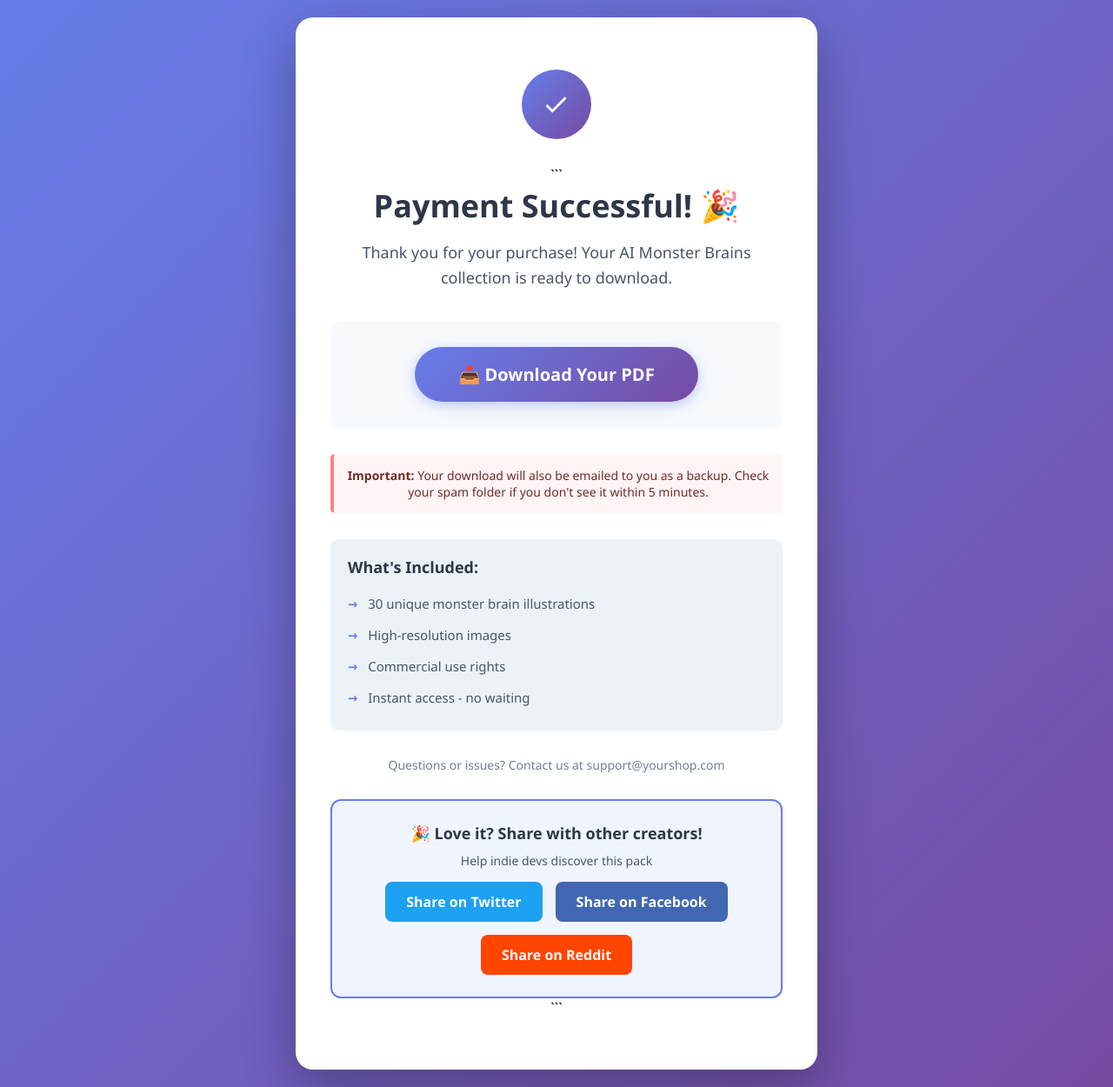
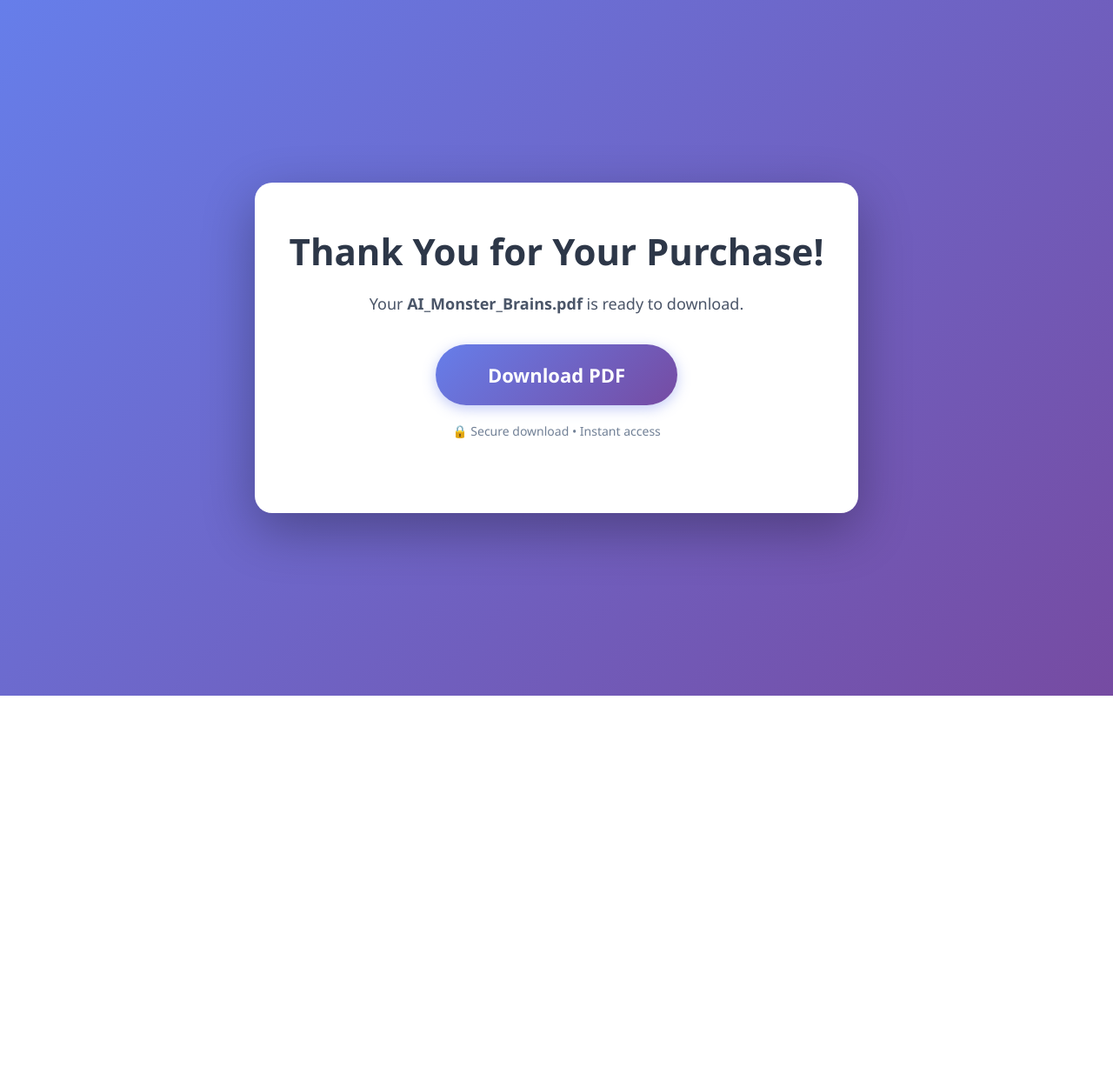
Before and after one commit to openinfo-automation/my_digital_shop, a Flask app: page /success in a window 1280 px wide. Shown: the whole page at 87% size. After the commit the page ends 800 px from the top, so only its background shows below. Run offline with Flask 3, Linux system fonts and the light colour scheme.

Commit message:
Refactor success page layout and styles
Updated the success page to enhance user experience by modifying styles, text, and structure. Added background music and improved download section.

````diff
--- a/templates/success.html
+++ b/templates/success.html
@@ -1,10 +1,9 @@
 <!DOCTYPE html>
-
 <html lang="en">
 <head>
 <meta charset="UTF-8">
 <meta name="viewport" content="width=device-width, initial-scale=1.0">
-<title>Thank You! - AI Monster Brains</title>
+<title>Thank You!</title>
 <style>
 * { margin: 0; padding: 0; box-sizing: border-box; }
 body {
@@ -12,194 +11,78 @@ body {
     background: linear-gradient(135deg, #667eea 0%, #764ba2 100%);
     min-height: 100vh;
     display: flex;
+    justify-content: center;
     align-items: center;
-    justify-content: center;
     padding: 20px;
 }
 .container {
-    max-width: 600px;
+    max-width: 700px;
     background: white;
     border-radius: 20px;
     box-shadow: 0 20px 60px rgba(0,0,0,0.3);
-    padding: 60px 40px;
+    padding: 50px 40px;
     text-align: center;
-}
-.success-icon {
-    width: 80px;
-    height: 80px;
-    background: linear-gradient(135deg, #667eea 0%, #764ba2 100%);
-    border-radius: 50%;
-    display: flex;
-    align-items: center;
-    justify-content: center;
-    margin: 0 auto 30px;
-    animation: scaleIn 0.5s ease-out;
-}
-.success-icon svg {
-    width: 50px;
-    height: 50px;
-    stroke: white;
-    stroke-width: 3;
-    fill: none;
-}
-@keyframes scaleIn {
-    from {
-        transform: scale(0);
-        opacity: 0;
-    }
-    to {
-        transform: scale(1);
-        opacity: 1;
-    }
 }
 h1 {
     color: #2d3748;
-    font-size: 36px;
-    margin-bottom: 15px;
-    font-weight: 700;
+    font-size: 42px;
+    margin-bottom: 20px;
 }
-.message {
+p {
     font-size: 18px;
     color: #4a5568;
-    line-height: 1.6;
     margin-bottom: 35px;
 }
-.download-section {
-    background: #f7fafc;
-    padding: 30px;
-    border-radius: 12px;
-    margin-bottom: 30px;
-}
 .download-button {
-    display: inline-block;
-    padding: 18px 50px;
-    font-size: 20px;
+    padding: 20px 60px;
+    font-size: 22px;
+    cursor: pointer;
     background: linear-gradient(135deg, #667eea 0%, #764ba2 100%);
     color: white;
+    border: none;
+    border-radius: 50px;
+    transition: all 0.3s;
+    font-weight: 600;
     text-decoration: none;
-    border-radius: 50px;
-    font-weight: 600;
-    transition: all 0.3s;
+    display: inline-block;
     box-shadow: 0 4px 15px rgba(102, 126, 234, 0.4);
-    cursor: pointer;
 }
 .download-button:hover {
     transform: translateY(-2px);
     box-shadow: 0 6px 20px rgba(102, 126, 234, 0.6);
 }
-.info-box {
-    background: #edf2f7;
-    padding: 20px;
-    border-radius: 10px;
-    margin-top: 30px;
-    text-align: left;
+.guarantee {
+    margin-top: 20px;
+    font-size: 14px;
+    color: #718096;
 }
-.info-box h3 {
-    color: #2d3748;
-    font-size: 18px;
-    margin-bottom: 12px;
-}
-.info-box ul {
-    list-style: none;
-    padding: 0;
-}
-.info-box li {
-    color: #4a5568;
-    padding: 8px 0;
-    font-size: 15px;
-}
-.info-box li:before {
-    content: "→ ";
-    color: #667eea;
-    font-weight: bold;
-    margin-right: 8px;
-}
-.footer-note {
-    margin-top: 30px;
-    color: #718096;
-    font-size: 14px;
-}
-.email-note {
-    background: #fff5f5;
-    border-left: 4px solid #fc8181;
-    padding: 15px;
-    margin-top: 20px;
-    border-radius: 5px;
-}
-.email-note p {
-    color: #742a2a;
-    font-size: 14px;
-    margin: 0;
-}
-
 @media (max-width: 768px) {
-.container { padding: 40px 25px; }
-h1 { font-size: 28px; }
+.container { padding: 30px 20px; }
+h1 { font-size: 32px; }
+p { font-size: 16px; }
+.download-button { font-size: 18px; padding: 15px 50px; }
 }
 </style>
-
 </head>
 <body>
 
+<!-- Background music -->
+<audio autoplay loop id="bg-music">
+    <source src="/static/mysong.mp3" type="audio/mpeg">
+</audio>
+<script>
+document.addEventListener("click", function() {
+    const audio = document.getElementById("bg-music");
+    if (audio) audio.play();
+}, { once: true });
+</script>
+
 <div class="container">
-    <div class="success-icon">
-        <svg viewBox="0 0 52 52">
-            <path d="M14 27l7 7 16-16"/>
-        </svg>
-    </div>
-
-```
-<h1>Payment Successful! 🎉</h1>
-
-<p class="message">
-    Thank you for your purchase! Your AI Monster Brains collection is ready to download.
-</p>
-
-<div class="download-section">
-    <a href="/download" class="download-button">
-        📥 Download Your PDF
-    </a>
+    <h1>Thank You for Your Purchase!</h1>
+    <p>Your <strong>AI_Monster_Brains.pdf</strong> is ready to download.</p>
+    <a href="/static/AI_Monster_Brains.pdf" download class="download-button">Download PDF</a>
+    <p class="guarantee">🔒 Secure download • Instant access</p>
 </div>
-
-<div class="email-note">
-    <p><strong>Important:</strong> Your download will also be emailed to you as a backup. Check your spam folder if you don't see it within 5 minutes.</p>
-</div>
-
-<div class="info-box">
-    <h3>What's Included:</h3>
-    <ul>
-        <li>30 unique monster brain illustrations</li>
-        <li>High-resolution images</li>
-        <li>Commercial use rights</li>
-        <li>Instant access - no waiting</li>
-    </ul>
-</div>
-
-<p class="footer-note">
-    Questions or issues? Contact us at support@yourshop.com
-</p>
-
-<!-- Social Share Buttons -->
-<div style="text-align: center; margin-top: 30px; padding: 25px; background: #f0f4ff; border-radius: 12px; border: 2px solid #667eea;">
-    <h3 style="color: #2d3748; font-size: 18px; margin-bottom: 10px;">🎉 Love it? Share with other creators!</h3>
-    <p style="color: #4a5568; font-size: 14px; margin-bottom: 15px;">Help indie devs discover this pack</p>
-    <div style="display: flex; gap: 15px; justify-content: center; flex-wrap: wrap;">
-        <a href="https://twitter.com/intent/tweet?text=Just%20got%20these%20awesome%20AI%20Monster%20Brains%20for%20my%20game!%20Only%20%245%20for%2030%20designs&url=https://my-digital-shop.onrender.com" target="_blank" style="padding: 12px 24px; background: #1DA1F2; color: white; text-decoration: none; border-radius: 8px; font-weight: 600; transition: transform 0.2s;">Share on Twitter</a>
-        <a href="https://www.facebook.com/sharer/sharer.php?u=https://my-digital-shop.onrender.com" target="_blank" style="padding: 12px 24px; background: #4267B2; color: white; text-decoration: none; border-radius: 8px; font-weight: 600; transition: transform 0.2s;">Share on Facebook</a>
-        <a href="https://www.reddit.com/submit?url=https://my-digital-shop.onrender.com&title=AI%20Monster%20Brains%20-%20Perfect%20for%20Horror%20Games" target="_blank" style="padding: 12px 24px; background: #FF4500; color: white; text-decoration: none; border-radius: 8px; font-weight: 600; transition: transform 0.2s;">Share on Reddit</a>
-    </div>
-</div>
-```
-
-</div>
-
-<script>
-// Auto-download after 2 seconds (optional)
-setTimeout(function() {
-    // Uncomment the line below if you want automatic download
-    // window.location.href = '/download';
-}, 2000);
-</script>
 
 </body>
 </html>
````
